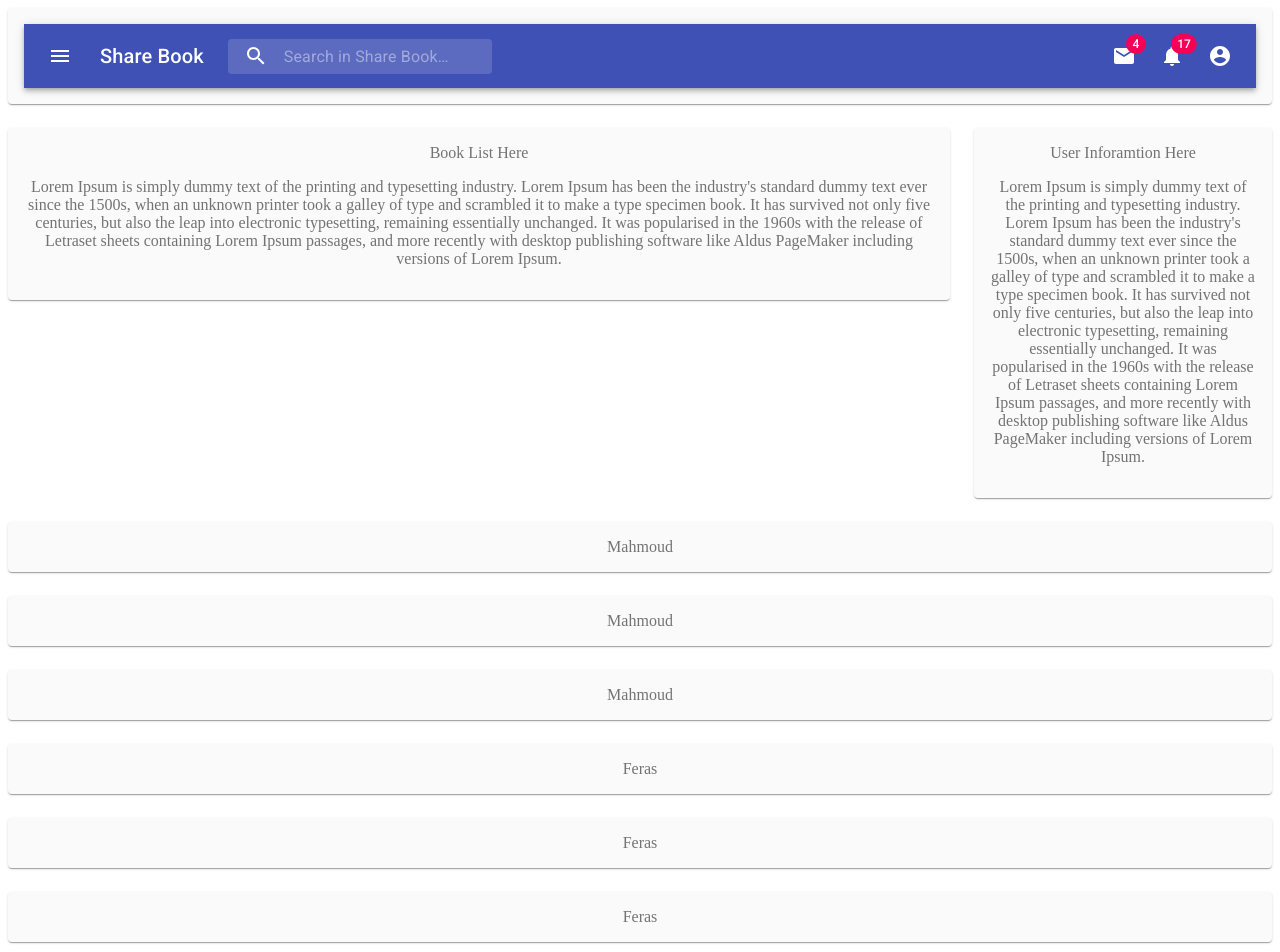
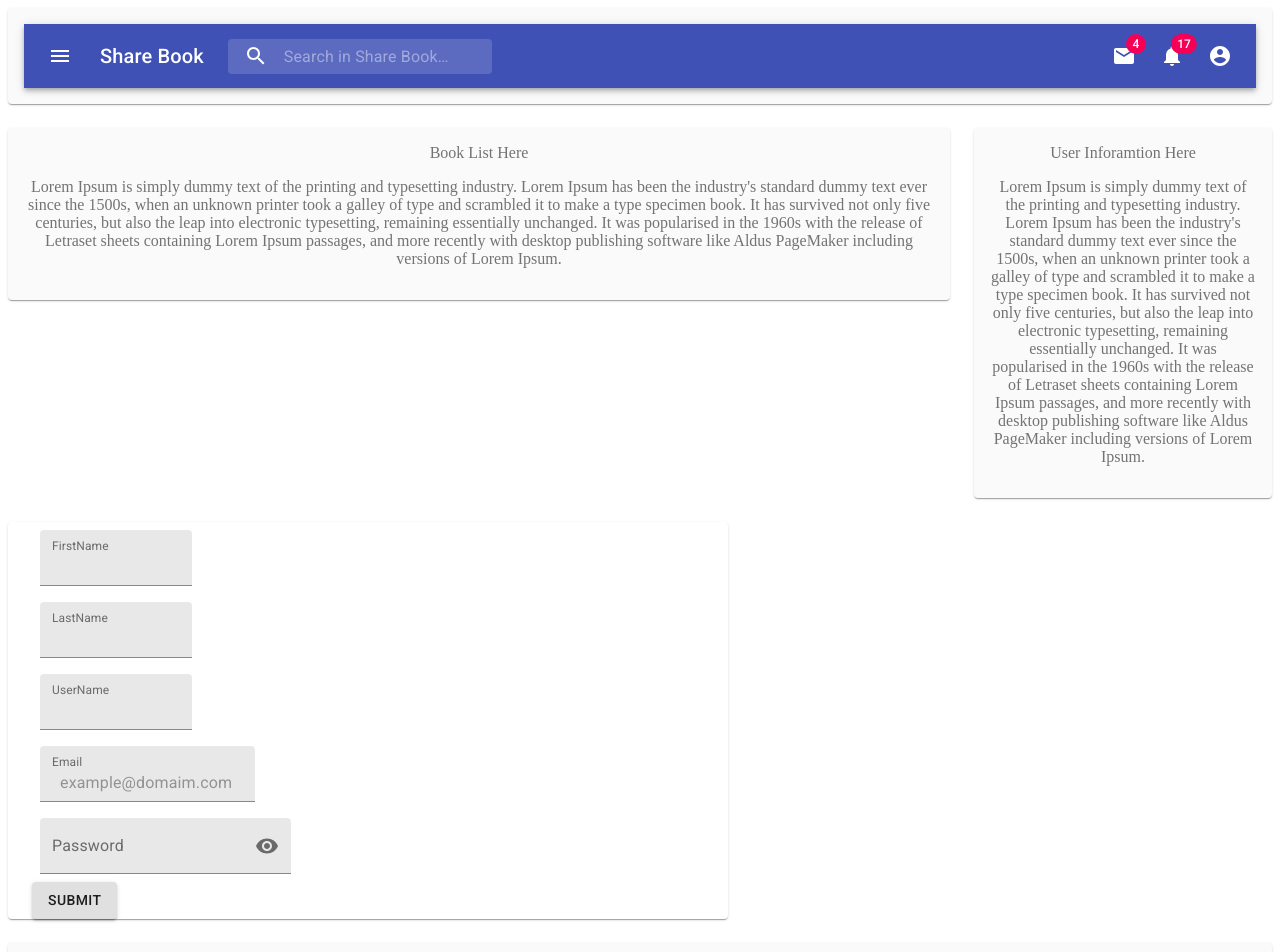
Before and after one commit to LoaiSiwas/sharebook, a React (Create React App) app: page / in a window 1280 px wide. Shown: the top 952 px of the page. Built offline with nearby package versions, Linux system fonts and the light colour scheme.

Commit message:
FrontEnd Signup component

```diff
--- a/src/App.js
+++ b/src/App.js
@@ -6,7 +6,7 @@ import './App.css';
 import AppBar from './Components/Appbar';
 
 // Mahmoud import
-// import AppBar from './Components/Appbar';
+import FilledInputAdornments from './Components/SignUpForm'
 // import AppBar from './Components/Appbar';
 // import AppBar from './Components/Appbar';
 
@@ -41,8 +41,8 @@ function App() {
       <Grid item xs={3}>
         <Paper className={classes.paper}>User Inforamtion Here<p>Lorem Ipsum is simply dummy text of the printing and typesetting industry. Lorem Ipsum has been the industry's standard dummy text ever since the 1500s, when an unknown printer took a galley of type and scrambled it to make a type specimen book. It has survived not only five centuries, but also the leap into electronic typesetting, remaining essentially unchanged. It was popularised in the 1960s with the release of Letraset sheets containing Lorem Ipsum passages, and more recently with desktop publishing software like Aldus PageMaker including versions of Lorem Ipsum.</p></Paper>
       </Grid>
-      <Grid item xs={12}>
-        <Paper className={classes.paper}>Mahmoud</Paper>
+      <Grid item>
+        <Paper className={FilledInputAdornments}> <FilledInputAdornments> </FilledInputAdornments> </Paper>
       </Grid>
       <Grid item xs={12}>
         <Paper className={classes.paper}>Mahmoud</Paper>
--- a/src/Components/SignUpForm.js
+++ b/src/Components/SignUpForm.js
@@ -0,0 +1,151 @@
+import React from 'react';
+import clsx from 'clsx';
+import { makeStyles } from '@material-ui/core/styles';
+import IconButton from '@material-ui/core/IconButton';
+import InputAdornment from '@material-ui/core/InputAdornment';
+import TextField from '@material-ui/core/TextField';
+import MenuItem from '@material-ui/core/MenuItem';
+import Visibility from '@material-ui/icons/Visibility';
+import VisibilityOff from '@material-ui/icons/VisibilityOff';
+import Paper from '@material-ui/core/Paper';
+import Grid from '@material-ui/core/Grid';
+import Container from '@material-ui/core/Container'
+import Button from '@material-ui/core/Button'
+const useStyles = makeStyles(theme => ({
+    root: {
+      display: 'flex',
+      flexWrap: 'wrap',
+    },
+    margin: {
+      margin: theme.spacing(1),
+    },
+    textField: {
+      flexBasis: 200,
+    },
+  }));
+
+  export default function FilledInputAdornments() {
+    const classes = useStyles();
+    const [values, setValues] = React.useState({
+      FirstName: '',
+      LastName: '',
+      UserName: '',
+      Email: '',
+      password: '',
+      showPassword: false,
+    });
+
+    const handleChange = prop => event => {
+        setValues({ ...values, [prop]: event.target.value });
+      };
+
+      const handleClickShowPassword = () => {
+        setValues({ ...values, showPassword: !values.showPassword });
+      };
+
+      const handleMouseDownPassword = event => {
+        event.preventDefault();
+      };
+
+      return (
+
+             <Container style={{width: '90vh',}}>
+             <Grid  container
+                direction="column"
+                justify="flex-start"
+                alignItems="flex-start">
+                     <Grid item xs={3}>
+                       <TextField
+                        id="filled-simple-start-adornment"
+                        className={clsx(classes.margin, classes.textField)}
+                        variant="filled"
+                        label="FirstName"
+                        InputProps={{
+                        startAdornment: <InputAdornment position="start"></InputAdornment>,
+                        }}
+                         />
+                      </Grid>
+
+                      <Grid item xs={3}>
+                       <TextField
+                        id="filled-simple-start-adornment"
+                        className={clsx(classes.margin, classes.textField)}
+                        variant="filled"
+                        label="LastName"
+                        InputProps={{
+                        startAdornment: <InputAdornment position="start"></InputAdornment>,
+                        }}
+                         />
+                      </Grid>
+
+                      <Grid item xs={3}>
+                       <TextField
+                        id="filled-simple-start-adornment"
+                        className={clsx(classes.margin, classes.textField)}
+                        variant="filled"
+                        label="UserName"
+                        InputProps={{
+                        startAdornment: <InputAdornment position="start"></InputAdornment>,
+                        }}
+                         />
+                      </Grid>
+
+                      <Grid item>
+                       <TextField
+                        id="filled-simple-start-adornment"
+                        className={clsx(classes.margin, classes.textField)}
+                        variant="filled"
+                        label="Email"
+                        placeholder = "example@domaim.com"
+                        InputProps={{
+                        startAdornment: <InputAdornment position="start"></InputAdornment>,
+                        }}
+                         />
+
+                         <Grid item>
+                         <TextField
+                            id="filled-adornment-password"
+                                className={clsx(classes.margin, classes.textField)}
+                                variant="filled"
+                                type={values.showPassword ? 'text' : 'password'}
+                                label="Password"
+                                value={values.password}
+                                onChange={handleChange('password')}
+                                InputProps={{
+                                endAdornment: (
+                                    <InputAdornment position="end">
+                                    <IconButton
+                                        edge="end"
+                                        aria-label="toggle password visibility"
+                                        onClick={handleClickShowPassword}
+                                        onMouseDown={handleMouseDownPassword}
+                                    >
+                                        {values.showPassword ? <VisibilityOff /> : <Visibility />}
+                                    </IconButton>
+                                    </InputAdornment>
+                                ),
+                                }}
+                            />
+
+                         </Grid>
+                         <Grid item>
+                         <Button variant="contained" className={classes.button}>
+                            Submit
+                            </Button>
+                          </Grid>
+                      </Grid>
+
+
+
+
+
+
+                </Grid>
+
+
+
+
+
+             </Container>
+
+      )}
```
